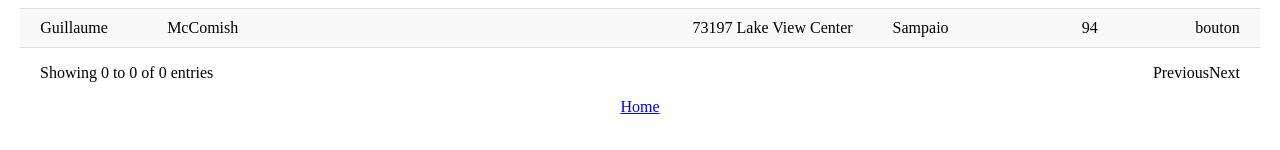
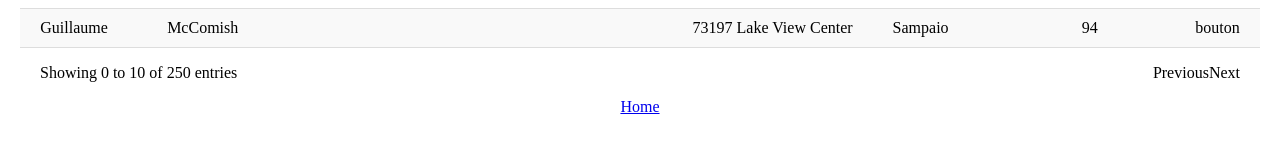
Before and after one commit to Squal94/Khadir_Lounis_Projet_14_122022, a React (Create React App) app in the folder wealth_health/: page /employee in a window 1280 px wide. Shown: the part 522-672 px from the top of the page. Built offline with nearby package versions, Linux system fonts and the light colour scheme.

Commit message:
Showing  entrie ok

```diff
--- a/wealth_health/src/Components/Pagination.js
+++ b/wealth_health/src/Components/Pagination.js
@@ -1,5 +1,5 @@
 import React from "react";
-import { useDispatch } from "react-redux";
+import { useDispatch, useSelector } from "react-redux";
 import { NavLink } from "react-router-dom";
 // import { useDispatch, useSelector } from "react-redux";
 // import { paginationAffichageBtn } from "../Features/editArrayContent.slice";
@@ -10,15 +10,22 @@ const Pagination = () => {
   //   const numberLine = useSelector((state) => state.array.numberLine);
   //   const dataLength = useSelector((state) => state.array.length);
   //   const dispatch = useDispatch();
-  // const dataStoreEmployee = useSelector(
-  //   (state) => state.employee.filterEmployees
-  // );
+  const dataLength = useSelector((state) => state.employee.data);
+  const currentLastItem = useSelector(
+    (state) => state.employee.currentLastItem
+  );
+  const currentfirstItem = useSelector((state) => state.employee.firstItem);
+  console.log(currentfirstItem);
+  console.log(currentLastItem);
+  console.log(dataLength.length);
+
   const dispatch = useDispatch();
   return (
     <div className="paginationContainer">
       <div className="paginationContainer__element">
         <p className="paginationContainer__element--value">
-          Showing 0 to 0 of 0 entries
+          Showing {currentfirstItem} to {currentLastItem} of {dataLength.length}{" "}
+          entries
         </p>
         <div className="paginationContainer__element__btn">
           <p
--- a/wealth_health/src/Features/editArrayContent.slice.js
+++ b/wealth_health/src/Features/editArrayContent.slice.js
@@ -97,6 +97,11 @@ export const editArrayContent = createSlice({
 
       switch (action.payload) {
         case "prev":
+          if (Math.sign(prevValue - state.currentnumberAffichage) === -1) {
+            state.firstItem = 0;
+          } else {
+            state.firstItem = prevValue - state.currentnumberAffichage;
+          }
           if (prevValue < 0) {
             state.errorMinArray = true;
           } else {
@@ -110,6 +115,7 @@ export const editArrayContent = createSlice({
           break;
         case "next":
           state.errorMinArray = false;
+          state.firstItem = state.currentLastItem;
           if (nextValue > state.data.length) {
             state.borderValue = nextValue - state.data.length;
             state.filterEmployees = state.data.slice(
```
